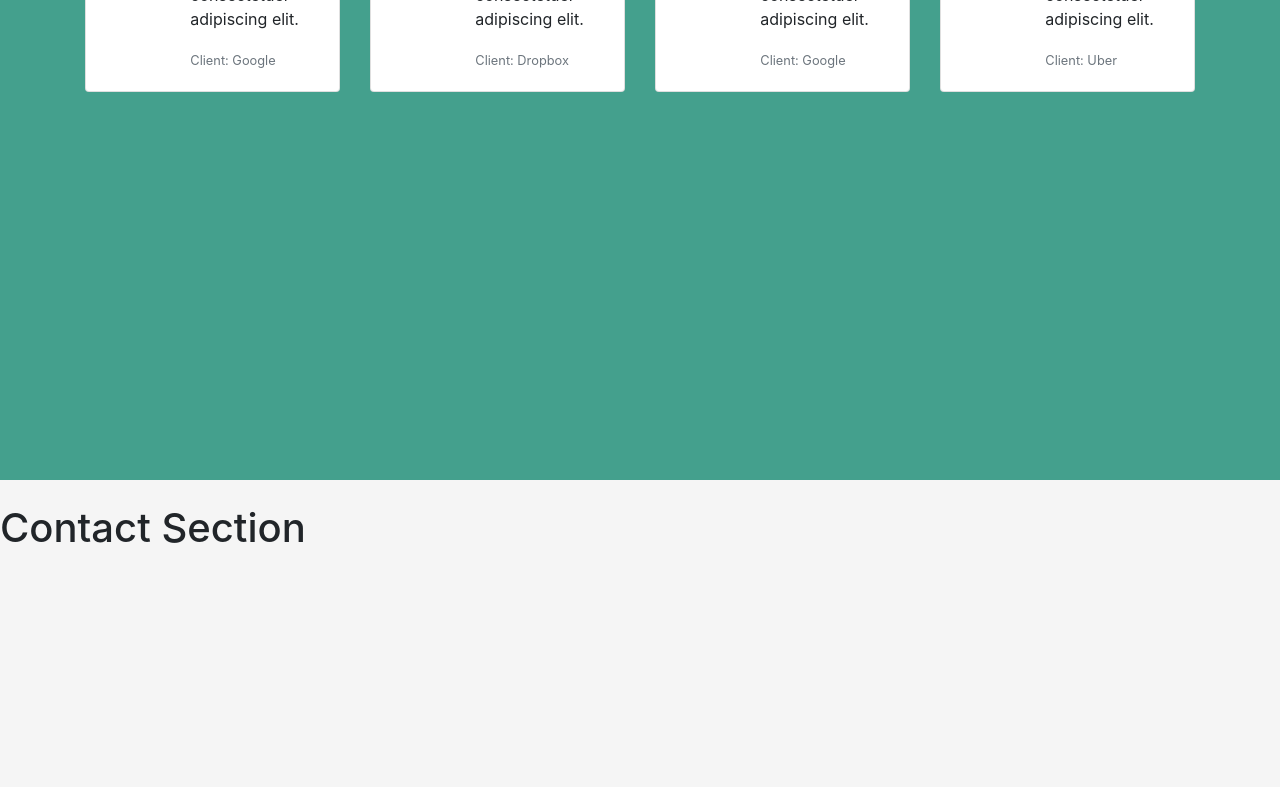
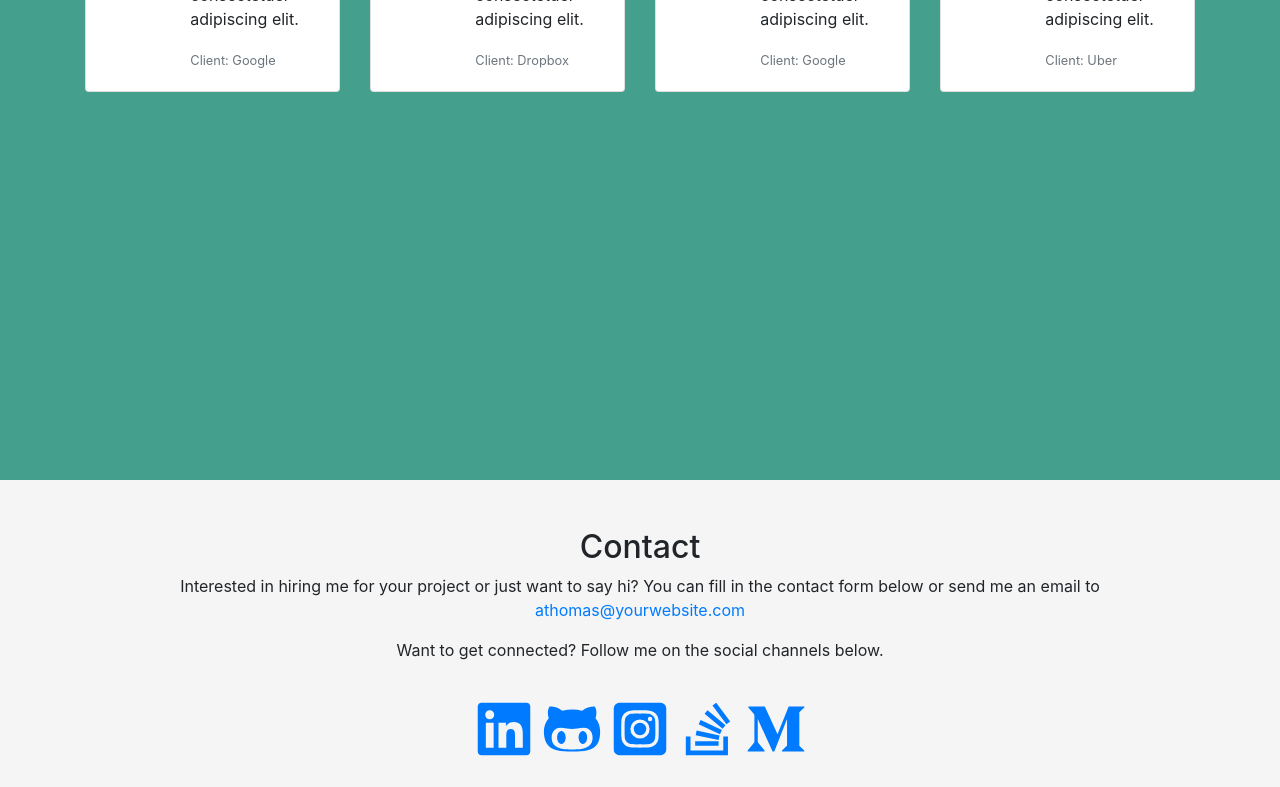
Before and after one commit to athomik79/react-portfolio, a React (Create React App) app: page / in a window 1280 px wide. Shown: the part 2000-2787 px from the top of the page. Built offline with nearby package versions, Linux system fonts and the light colour scheme.

Commit message:
Added contact and footer components. Smooth scrolling is working to all component sections. Need to update some links and placeholder content. Still need to create functioning email form.

```diff
--- a/src/App.css
+++ b/src/App.css
@@ -57,7 +57,7 @@
   padding: 40px;
 } */
 #main {
-  padding-top: 20%;
+  padding-top: 10%;
 }
 
 #main img {
@@ -92,9 +92,20 @@
   background-color: whitesmoke;
 }
 
+.contact-section li {
+  font-size: 60px;
+}
+
 .footer-section {
   width: 100%;
   height: 80px;
   background-color: #44A08D;
   padding-top: 10px;
 }
+
+footer {
+  justify-content: space-evenly;
+  justify-items: auto;
+  color: whitesmoke;
+  background-color: #44A08D;
+}
--- a/src/components/About.js
+++ b/src/components/About.js
@@ -14,7 +14,7 @@ class About extends Component {
       <section className="about-section p-3 p-lg-5" id="about">
         <div className="container py-3">
           <h2 className="section-title mb-3">Experience</h2>
-          <div className="section-intro mb-5">Sustainable banh mi street art semiotics health goth vice. Af deep v gluten-free neutra, etsy vice pabst subway tile prism meh hot chicken unicorn kogi austin <a href="resume.html">online resume</a> and <a href="portfolio.html">project portfolio</a>.</div>
+          <div className="section-intro mb-5">Sustainable banh mi street art semiotics health goth vice. Af deep v gluten-free neutra, etsy vice pabst subway tile prism meh hot chicken unicorn kogi austin <a href="https://www.linkedin.com/" rel="noopener noreferrer" target="_blank">online resume</a> and <a href="https://github.com/athomik79" rel="noopener noreferrer" target="_blank">project portfolio</a>.</div>
           <div className="row">
             <div className="item col-6 col-lg-4">
               <div className="item-inner">
--- a/src/components/Footer.js
+++ b/src/components/Footer.js
@@ -1,13 +1,15 @@
 import React, { Component } from 'react';
+import { FaRegCopyright } from "react-icons/fa";
 
 class Footer extends Component {
   render() {
-    return(
-      <div className='footer-section' id='footer'>
-        <h1>Footer</h1>
-      </div>
-    )
+    return (
+
+      <footer className="footer text-center py-4">
+        <h5><FaRegCopyright/> Andrew Thomas 2020</h5>
+      </footer>
+    );
   }
-}
+};
 
 export default Footer;
--- a/src/components/contact.js
+++ b/src/components/contact.js
@@ -1,14 +1,56 @@
 import React, { Component } from 'react';
+import { FaGithubAlt } from "react-icons/fa";
+import { FaLinkedin } from "react-icons/fa";
+import { FaInstagramSquare } from "react-icons/fa";
+import { FaStackOverflow } from "react-icons/fa";
+import { FaMediumM } from "react-icons/fa";
 
 class Contact extends Component {
   render() {
-    return(
-      <div className='contact-section' id='contact'>
-        <br />
-        <h1>Contact Section</h1>
+    return (
+
+      <div id='contact' className="contact-section">
+        <section className="cta-section theme-bg-light py-5">
+          <div className="container text-center single-col-max-width">
+            <h2 className="heading">Contact</h2>
+            <div className="intro">
+              <p>Interested in hiring me for your project or just want to say hi? You can fill in the contact form below or send me an email to <a href="mailto:#">athomas@yourwebsite.com</a></p>
+              <p>Want to get connected? Follow me on the social channels below.</p>
+              <ul className="list-inline mb-0">
+                <li className="list-inline-item mb-3"><a className="linkedin" href="https://www.linkedin.com/"><FaLinkedin/><i/></a></li>
+                <li className="list-inline-item mb-3"><a className="github" href="https://github.com/athomik79"><FaGithubAlt/><i/></a></li>
+                <li className="list-inline-item"><a className="instagram" href="https://www.instagram.com/?hl=en"><i/><FaInstagramSquare/></a></li>
+                <li className="list-inline-item mb-3"><a className="stack-overflow" href="https://stackoverflow.com/"><i/><FaStackOverflow/></a></li>
+                <li className="list-inline-item mb-3"><a className="medium" href="https://medium.com/"><i/><FaMediumM/></a></li>
+              </ul>{/*//social-list*/}
+            </div>{/*//container*/}
+          </div>
+          <div className="container">
+            <form id="contact-form" className="contact-form col-lg-8 mx-lg-auto" method="post" action>
+              <h3 className="text-center mb-3">Get In Touch</h3>
+              <div className="form-row">
+                <div className="form-group col-md-6">
+                  <label className="sr-only" htmlFor="cname">Name</label>
+                  <input type="text" className="form-control" id="cname" name="name" placeholder="Name" minLength={2} required aria-required="true" />
+                </div>
+                <div className="form-group col-md-6">
+                  <label className="sr-only" htmlFor="cemail">Email</label>
+                  <input type="email" className="form-control" id="cemail" name="email" placeholder="Email" required aria-required="true" />
+                </div>
+                <div className="form-group col-12">
+                  <label className="sr-only" htmlFor="cmessage">Your message</label>
+                  <textarea className="form-control" id="cmessage" name="message" placeholder="Enter your message" rows={10} required aria-required="true" defaultValue={""} />
+                </div>
+                <div className="form-group col-12">
+                  <button type="submit" className="btn btn-block btn-primary py-2">Send Now</button>
+                </div>
+              </div>{/*//form-row*/}
+            </form>
+          </div>{/*//container*/}
+        </section>
       </div>
-    )
+    );
   }
-}
+};
 
 export default Contact;
```
